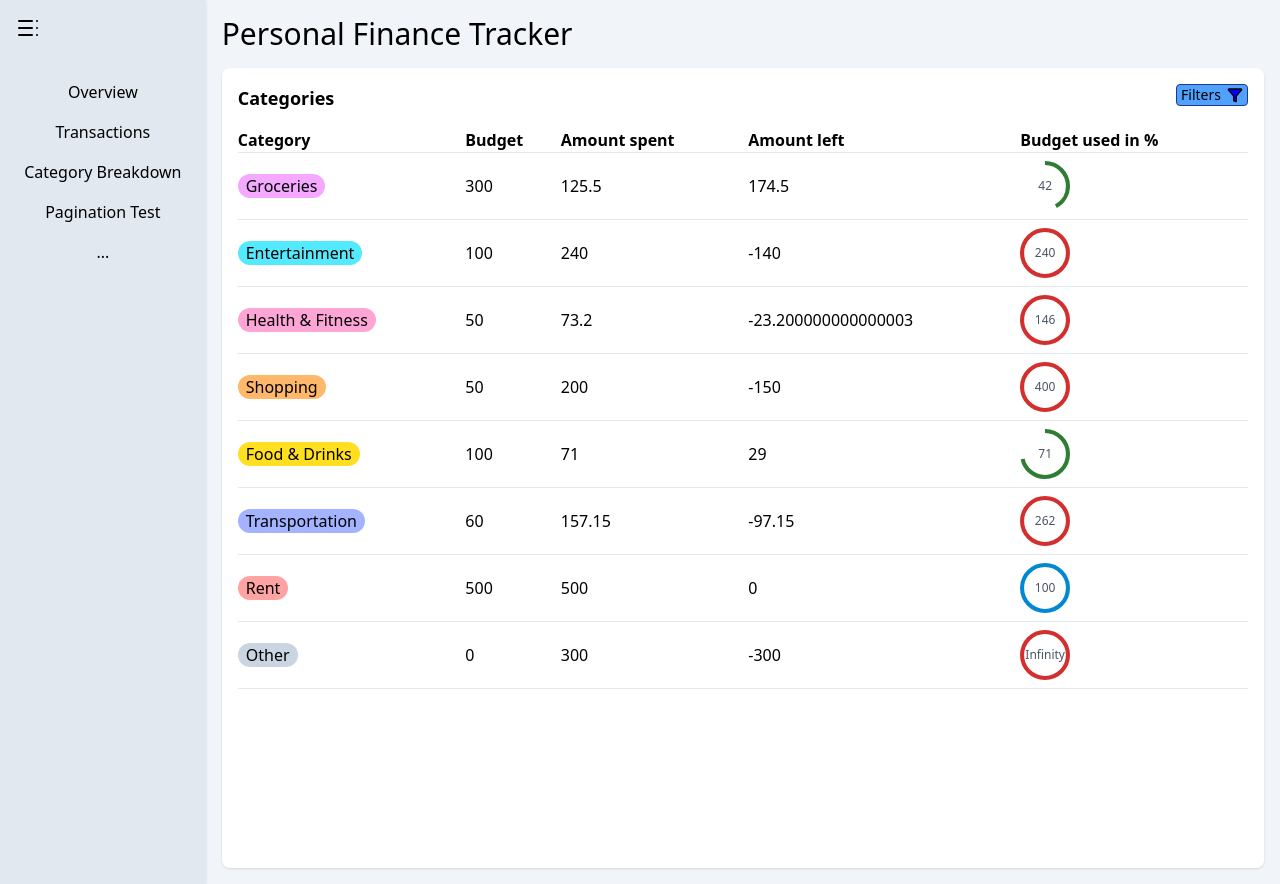
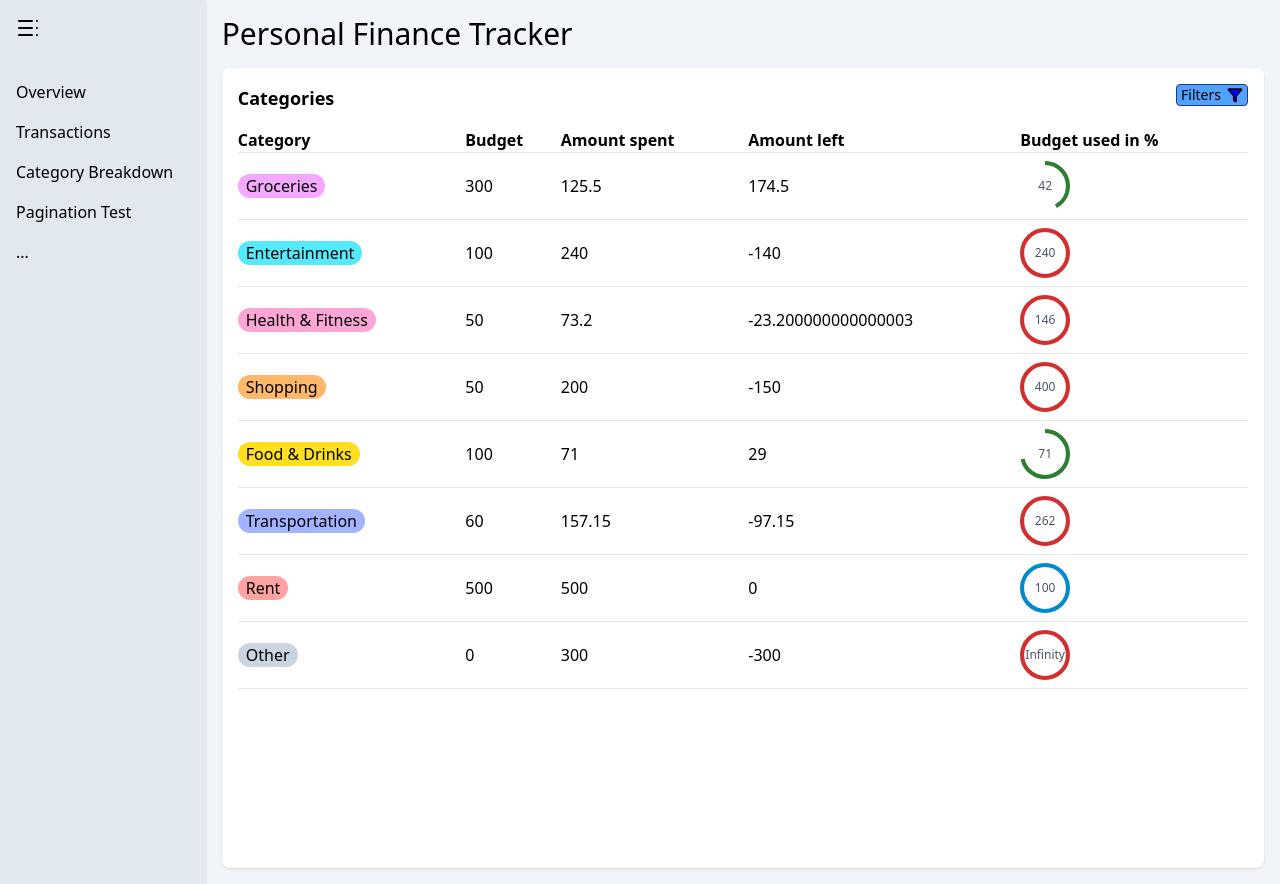
Before and after one commit to pebencze/personal-dashboard, a React (Vite) app: page /category-breakdown in a window 1280 px wide. Built offline with nearby package versions, Linux system fonts and the light colour scheme.

Commit message:
style: align sidebar content left

```diff
--- a/src/components/Sidebar.tsx
+++ b/src/components/Sidebar.tsx
@@ -37,7 +37,7 @@ const Sidebar = React.forwardRef<HTMLDivElement, SideBarProps>(({isBeingReset, i
                 onMouseDown={onDragResize}
                 className="absolute top-0 right-0 cursor-ew-resize w-[4px] bg-slate-300 opacity-0 group-hover/sidebar:opacity-100 transition-all h-full"
             ></div>
-            <div className={`${isCollapsed && "hidden"} flex flex-col gap-4 items-center mt-6`}>
+            <div className={`${isCollapsed && "hidden"} flex flex-col gap-4 items-start mt-6`}>
                 <Link className="hover:underline" to="/">Overview</Link>
                 <Link className="hover:underline" to="/transactions">Transactions</Link>
                 <Link className="hover:underline" to="/category-breakdown">Category Breakdown</Link>
```
